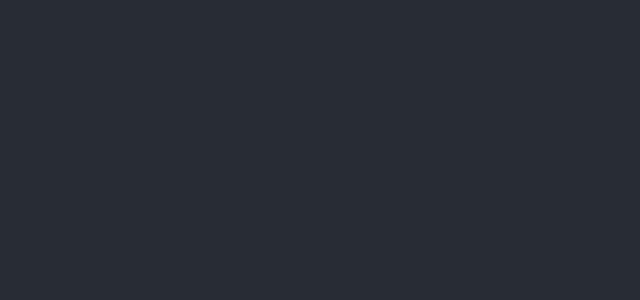
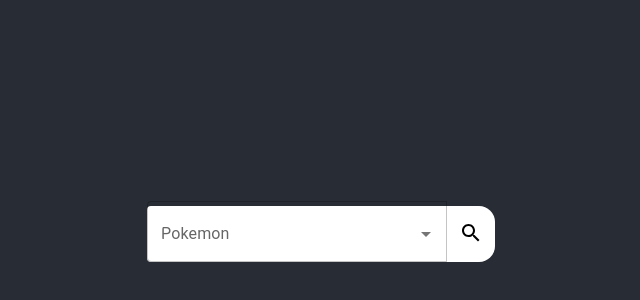
Before and after one commit to Andrew-Neely-82/pokemon-page, a React (Create React App) app: page / in a window 1280 px wide. Shown: the part 166-466 px from the top of the page, without its empty margins (319-959 px from the left). Built offline with nearby package versions, Linux system fonts and the light colour scheme.

Commit message:
api and autocomplete search boxes setup

```diff
--- a/package.json
+++ b/package.json
@@ -3,6 +3,10 @@
   "version": "0.1.0",
   "private": true,
   "dependencies": {
+    "@emotion/react": "^11.11.3",
+    "@emotion/styled": "^11.11.0",
+    "@mui/icons-material": "^5.15.10",
+    "@mui/material": "^5.15.10",
     "@testing-library/jest-dom": "^5.17.0",
     "@testing-library/react": "^13.4.0",
     "@testing-library/user-event": "^13.5.0",
--- a/src/App.js
+++ b/src/App.js
@@ -1,11 +1,12 @@
 import logo from "./logo.svg";
 import "./App.scss";
+import { SearchBox } from "./components/export";
 
 function App() {
   return (
     <div className="App">
       <div className="App-header">
-
+        <SearchBox />
       </div>
     </div>
   );
--- a/src/App.scss
+++ b/src/App.scss
@@ -1,16 +1,5 @@
 .App {
   text-align: center;
-}
-
-.App-logo {
-  height: 40vmin;
-  pointer-events: none;
-}
-
-@media (prefers-reduced-motion: no-preference) {
-  .App-logo {
-    animation: App-logo-spin infinite 20s linear;
-  }
 }
 
 .App-header {
@@ -28,11 +17,87 @@
   color: #61dafb;
 }
 
-@keyframes App-logo-spin {
-  from {
-    transform: rotate(0deg);
+.search-container {
+  display: flex;
+
+  // * hides the Mui notch
+  legend {
+    display: none !important;
   }
-  to {
-    transform: rotate(360deg);
+
+  input[type="text"] {
+    border: none;
+    border-radius: 1rem 0 0 1rem;
+  }
+
+  input[type="text"],
+  button[type="submit"] {
+    width: 3rem;
+    border: none;
+    border-radius: 0 1rem 1rem 0;
+    background: white;
+    cursor: pointer;
+    padding: 0.25rem 0.5rem;
+
+    &:hover {
+      background: rgba(255 255 255 / 0.8);
+    }
+
+    &:active {
+      svg {
+        width: 1rem;
+        transition: 250ms ease;
+      }
+    }
   }
 }
+
+.MuiFormLabel-root {
+  background-color: white;
+  border-radius: 1rem;
+}
+
+.MuiInputLabel-shrink {
+  border: 2px solid #1976d2;
+  padding: 0.25rem !important;
+}
+
+.MuiAutocomplete-inputRoot {
+  // border-radius: 10rem 0 0 10rem !important; // left side pill
+  border-end-end-radius: 0 !important;
+  border-start-end-radius: 0 !important;
+  background-color: white;
+  border: none !important;
+}
+
+.css-1d3z3hw-MuiOutlinedInput-notchedOutline {
+  // border: none !important;
+  border: none !important;
+  outline: none;
+  height: auto !important;
+  top: 0 !important;
+
+  &:hover {
+    border: none !important;
+  }
+}
+
+.MuiAutocomplete-root:focus {
+  border: 1px solid red;
+}
+
+.css-154xyx0-MuiInputBase-root-MuiOutlinedInput-root {
+  letter-spacing: normal !important;
+  line-height: normal !important;
+}
+
+.MuiInputBase-root {
+  &:focus-within {
+    outline: 2px solid #1976d2 !important;
+  }
+}
+
+div[role="presentation"] {
+  border: 2px solid #1976d2;
+  border-radius: 0.5rem;
+}
--- /dev/null
+++ b/src/components/export.js
@@ -0,0 +1 @@
+export { default as SearchBox } from "./searchBox/SearchBox";
--- /dev/null
+++ b/src/components/searchBox/AsyncBox.jsx
@@ -0,0 +1,102 @@
+import TextField from "@mui/material/TextField";
+import Autocomplete from "@mui/material/Autocomplete";
+import CircularProgress from "@mui/material/CircularProgress";
+import { useEffect, useState } from "react";
+
+const sleep = (duration) => {
+  return new Promise((resolve) => {
+    setTimeout(() => {
+      resolve();
+    }, duration);
+  });
+};
+
+export default function AsyncBox({ onChange }) {
+  const [open, setOpen] = useState(false);
+  const [options, setOptions] = useState([]);
+  const [pokedex, setPokedex] = useState(null);
+  const loading = open && options.length === 0;
+
+  const fetchPokedex = async () => {
+    const URL = "https://pokeapi.co/api/v2/pokedex/1";
+
+    try {
+      const res = await fetch(URL);
+      const data = await res.json();
+      setPokedex(data);
+    } catch (error) {
+      console.error(error);
+    }
+  };
+
+  useEffect(() => {
+    let active = true;
+
+    if (!loading) return undefined;
+
+    (async () => {
+      await sleep(1e3); // For demo purposes.
+
+      if (active && pokedex) {
+        // Make sure pokedex data is available
+        setOptions([...pokedex.pokemon_entries]); // Extract the array
+      }
+    })();
+
+    return () => {
+      active = false;
+    };
+  }, [loading, pokedex]); // Include pokedex in the dependency array
+
+  useEffect(() => {
+    if (!open) {
+      setOptions([]);
+    }
+  }, [open]);
+
+  return (
+    <>
+      <Autocomplete
+        id="asynchronous-demo"
+        sx={{
+          width: 300,
+        }}
+        open={open}
+        onOpen={() => {
+          setOpen(true);
+        }}
+        onClose={() => {
+          setOpen(false);
+        }}
+        isOptionEqualToValue={(option, value) => {
+          const pokemonNames = option.pokemon_species.name;
+          return pokemonNames.charAt(0).toUpperCase() === value.pokemon_species.name.charAt(0).toUpperCase();
+        }}
+        getOptionLabel={(option) => {
+          const pokemonName = option.pokemon_species.name;
+          return pokemonName.charAt(0).toUpperCase() + pokemonName.slice(1);
+        }}
+        options={options}
+        loading={loading}
+        renderInput={(params) => (
+          <TextField
+            onChange={onChange}
+            {...params}
+            label="Pokemon"
+            onClick={fetchPokedex}
+            sx={{ borderRadius: "0 0 1rem 1rem !important" }}
+            InputProps={{
+              ...params.InputProps,
+              endAdornment: (
+                <>
+                  {loading ? <CircularProgress color="inherit" size={20} /> : null}
+                  {params.InputProps.endAdornment}
+                </>
+              ),
+            }}
+          />
+        )}
+      />
+    </>
+  );
+}
--- /dev/null
+++ b/src/components/searchBox/SearchBox.jsx
@@ -0,0 +1,44 @@
+import { useAutocomplete } from "@mui/base/useAutocomplete";
+import SearchIcon from "@mui/icons-material/Search";
+import { useState } from "react";
+import AsyncBox from "./AsyncBox";
+
+const SearchBox = ({ onClick }) => {
+  const [pokemon, setPokemon] = useState(null);
+
+  const handleClick = () => {
+    let input = document.getElementById("asynchronous-demo");
+    let lowerInput = input.value.toLowerCase();
+
+    console.log(lowerInput);
+    setPokemon(input.value);
+    const fetchPokemon = async () => {
+      const URL = `https://pokeapi.co/api/v2/pokemon/${lowerInput}`;
+
+      try {
+        console.log(URL);
+        const res = await fetch(URL);
+        const data = await res.json();
+        setPokemon(data);
+        console.log(data);
+        setPokemon(null);
+      } catch (error) {
+        console.error(error);
+        console.log(URL);
+      }
+    };
+    fetchPokemon();
+    setPokemon(null);
+  };
+
+  return (
+    <div className="search-container">
+      <AsyncBox />
+      <button type="submit" onClick={handleClick}>
+        <SearchIcon />
+      </button>
+    </div>
+  );
+};
+
+export default SearchBox;
```
Also changed, not shown: 1 other file (tests, documents, lock files or other folders).
